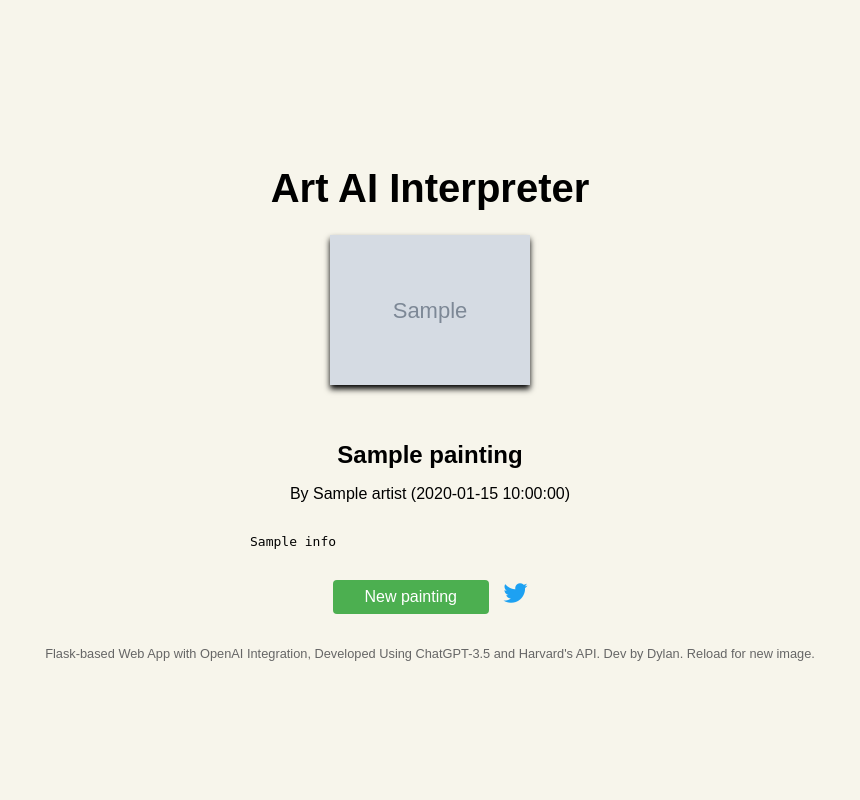
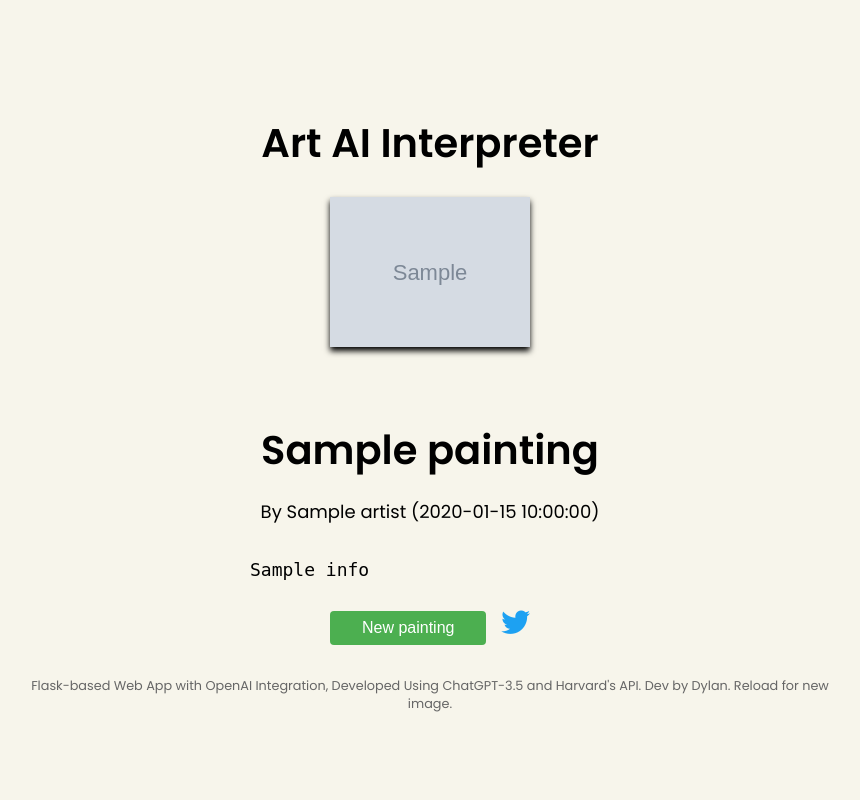
Before and after one commit to demianarc/paintapp, a Flask app: template templates/index.html in a window 1280 px wide. Shown: the whole page, without its empty margins (210-1070 px from the left). Run offline with Flask 2, Linux system fonts and the light colour scheme; the template is opened without the code that fills it: most values are stand-ins (such as "Sample title", 1, 10 or a date in 2020); grey boxes marked "Sample" are stand-in pictures; some libraries are stand-ins or nearby versions.

Commit message:
newrefresh6

```diff
--- a/templates/index.html
+++ b/templates/index.html
@@ -6,13 +6,29 @@
     <title>Art AI Interpreter</title>
     <link rel="stylesheet" href="/static/css/style.css">
     <link rel="stylesheet" href="https://cdnjs.cloudflare.com/ajax/libs/font-awesome/6.1.0/css/all.min.css" />
+    <link href="https://fonts.googleapis.com/css2?family=Poppins:wght@400;600&display=swap" rel="stylesheet">
     <style>
+        body {
+            font-family: 'Poppins', sans-serif;
+            font-size: 18px; /* Adjust as needed */
+        }
+
+        h1, h2 {
+            font-size: 2.5rem; /* Adjust as needed */
+            font-weight: 600; /* Adjust as needed */
+        }
+
+        p {
+            line-height: 1.6; /* Adjust as needed */
+        }
+
         .twitter-share {
-            font-size: 1.5rem;
+            font-size: 1.8rem; /* Adjust as needed */
             color: #1DA1F2;
             cursor: pointer;
             margin-left: 10px;
         }
+
         .modal {
             display: none;
             position: fixed;
@@ -51,6 +67,7 @@
         }
     </style>
 </head>
+
 
 <body>
     <div class="container">
```
